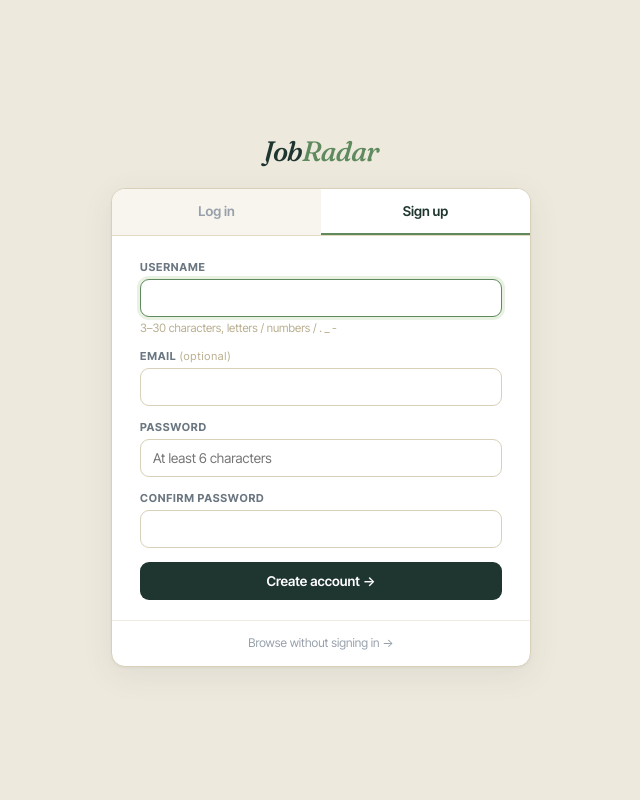
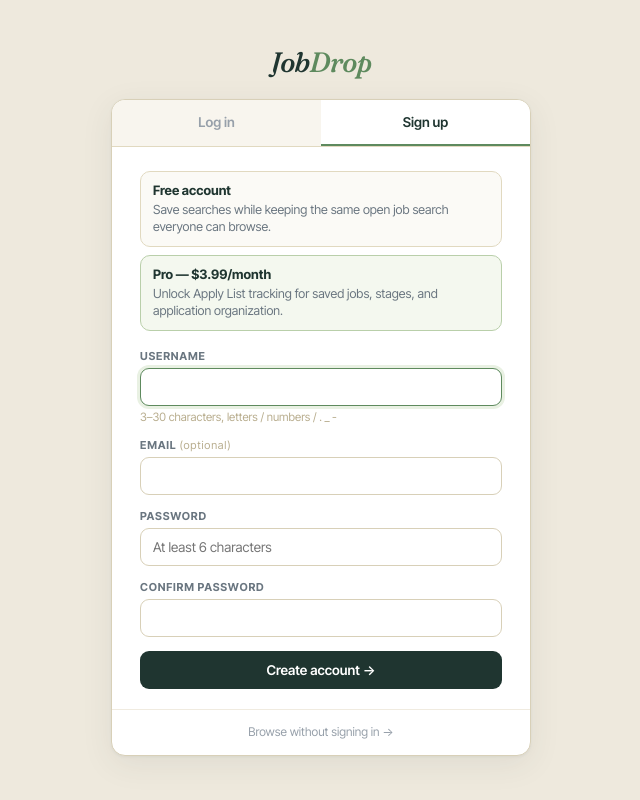
Before and after one commit to ruiqi-rachel-wang/JobRadar, a Flask app: page /signup in a window 1280 px wide. Shown: the whole page, without its empty margins (319-959 px from the left). Run offline with Flask 3, Linux system fonts and the light colour scheme; some libraries are stand-ins or nearby versions.

Commit message:
Lock apply list behind Pro plan

```diff
--- a/app/api/main.py
+++ b/app/api/main.py
@@ -66,6 +66,19 @@ def _is_user():
 def _current_user_id():
     return session.get("user_id")
 
+def _has_paid_access():
+    if _is_admin():
+        return True
+    uid = _current_user_id()
+    if not uid:
+        return False
+    with connect_auth_db(rows=True) as conn:
+        row = conn.execute(
+            "SELECT role, plan_status FROM users WHERE id=?",
+            (uid,),
+        ).fetchone()
+    return bool(row and (row["role"] == "admin" or row["plan_status"] == "pro"))
+
 def _wants_json():
     return request.path.startswith("/api/") or "application/json" in (request.headers.get("Accept") or "")
 
@@ -96,6 +109,13 @@ def _user_required():
     if _wants_json():
         return jsonify({"error": "Login required"}), 401
     return redirect(url_for("login", next=request.full_path))
+
+def _paid_required():
+    if not _current_user_id() and not _is_admin():
+        return jsonify({"error": "Login required"}), 401
+    if not _has_paid_access():
+        return jsonify({"error": "Pro required", "code": "pro_required"}), 402
+    return None
 
 def _crawler_locks():
     try:
@@ -376,7 +396,8 @@ def _user_ctx():
 @app.route("/")
 def public_view():
     return render_template("user.html", companies=_public_companies(),
-                           is_public=True, is_admin=False, username=None)
+                           is_public=True, is_admin=False, username=None,
+                           has_apply_access=False)
 
 def _slugify(value):
     return re.sub(r"[^a-z0-9]+", "-", (value or "").lower()).strip("-")
@@ -545,7 +566,8 @@ def app_view():
                            is_public=False, is_admin=ctx["is_admin"],
                            username=ctx["username"],
                            plan_status=ctx.get("plan_status", "free"),
-                           paid_member_days=ctx.get("paid_member_days"))
+                           paid_member_days=ctx.get("paid_member_days"),
+                           has_apply_access=_has_paid_access())
 
 @app.route("/login", methods=["GET", "POST"])
 def login():
@@ -819,8 +841,11 @@ def legacy():
 
 @app.route("/api/apply", methods=["GET"])
 def get_apply():
+    guard = _paid_required()
+    if guard:
+        return guard
     uid = _current_user_id()
-    if not uid:
+    if not uid and _is_admin():
         return jsonify([])
     with connect_auth_db(rows=True) as conn:
         rows = conn.execute(
@@ -832,9 +857,10 @@ def get_apply():
 
 @app.route("/api/apply", methods=["POST"])
 def add_apply():
+    guard = _paid_required()
+    if guard:
+        return guard
     uid = _current_user_id()
-    if not uid:
-        return jsonify({"error": "not logged in"}), 401
     d = request.get_json(silent=True) or {}
     job_id = (d.get("job_id") or "").strip()
     if not job_id:
@@ -852,9 +878,10 @@ def add_apply():
 
 @app.route("/api/apply/<job_id>", methods=["PATCH"])
 def update_apply(job_id):
+    guard = _paid_required()
+    if guard:
+        return guard
     uid = _current_user_id()
-    if not uid:
-        return jsonify({"error": "not logged in"}), 401
     stage = (request.get_json(silent=True) or {}).get("stage", "")
     valid = {"to-apply","applied","interview","offer","closed"}
     if stage not in valid:
@@ -866,9 +893,10 @@ def update_apply(job_id):
 
 @app.route("/api/apply/<job_id>", methods=["DELETE"])
 def remove_apply(job_id):
+    guard = _paid_required()
+    if guard:
+        return guard
     uid = _current_user_id()
-    if not uid:
-        return jsonify({"error": "not logged in"}), 401
     with connect_auth_db() as conn:
         conn.execute("DELETE FROM user_apply_list WHERE user_id=? AND job_id=?", (uid, job_id))
     return jsonify({"ok": True})
--- a/app/templates/auth.html
+++ b/app/templates/auth.html
@@ -65,6 +65,33 @@ input {
 }
 input:focus { border-color: #5e8a5e; box-shadow: 0 0 0 3px #e9f1e3; }
 .hint { font-size: 11.5px; color: #b8ad8e; margin-top: -10px; margin-bottom: 14px; }
+.plan-note {
+  margin-bottom: 18px;
+  display: grid;
+  gap: 8px;
+}
+.plan-card {
+  border: 1px solid #e1d9c0;
+  background: #fbfaf6;
+  border-radius: 10px;
+  padding: 10px 12px;
+}
+.plan-card strong {
+  display: block;
+  font-size: 13px;
+  color: #1f3530;
+  margin-bottom: 3px;
+}
+.plan-card span {
+  display: block;
+  font-size: 12.5px;
+  line-height: 1.4;
+  color: #6a7680;
+}
+.plan-card.pro {
+  border-color: #b9cfaa;
+  background: #f4f8ef;
+}
 .err {
   color: #b3392a;
   background: color-mix(in oklab, #b3392a 8%, white);
@@ -92,7 +119,7 @@ input:focus { border-color: #5e8a5e; box-shadow: 0 0 0 3px #e9f1e3; }
 </head>
 <body>
 
-<div class="logo">Job<em>Radar</em></div>
+<div class="logo">Job<em>Drop</em></div>
 
 <div class="box">
   <div class="tabs">
@@ -104,6 +131,16 @@ input:focus { border-color: #5e8a5e; box-shadow: 0 0 0 3px #e9f1e3; }
   <div class="panel {% if mode == 'signup' %}active{% endif %}" id="panel-signup">
     <div class="form-area">
       {% if mode == 'signup' and error %}<div class="err">{{ error }}</div>{% endif %}
+      <div class="plan-note">
+        <div class="plan-card">
+          <strong>Free account</strong>
+          <span>Save searches while keeping the same open job search everyone can browse.</span>
+        </div>
+        <div class="plan-card pro">
+          <strong>Pro — $3.99/month</strong>
+          <span>Unlock Apply List tracking for saved jobs, stages, and application organization.</span>
+        </div>
+      </div>
       <form method="post" action="/signup" id="form-signup">
         <input type="hidden" name="next" value="{{ next or '' }}">
         <label>Username</label>
```
Also changed, not shown: app/templates/user.html (+35 -15 lines).
